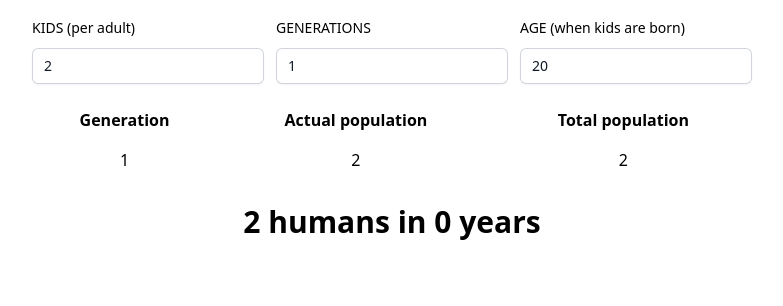
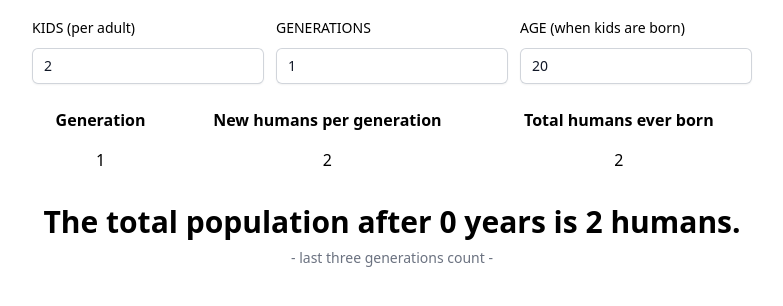
Before and after one commit to mike-tuxedo/population-calculator, a SvelteKit app: page / in a window 1280 px wide. Shown: the top 306 px of the page, without its empty margins (248-1031 px from the left). Built offline with nearby package versions, Linux system fonts and the light colour scheme.

Commit message:
Fix no deaths

```diff
--- a/src/routes/+page.svelte
+++ b/src/routes/+page.svelte
@@ -14,15 +14,27 @@
 
 		for (let i = 1; i < generations; i++) {
 			const currentGenerationPopulation = result[i - 1].currentGenerationPopulation * kids;
-			console.log(result[i - 1].population);
 			const population = result[i - 1].population + currentGenerationPopulation;
 			result.push({ population, currentGenerationPopulation });
 		}
 		return result;
 	});
+	let lastThreePopulation = $derived.by(() => {
+		if (generations === 1) {
+			return start;
+		} else if (generations === 2) {
+			return start + populationPerGeneration[generations - 1].currentGenerationPopulation;
+		} else {
+			console.log(populationPerGeneration[generations - 1].currentGenerationPopulation, populationPerGeneration[generations - 2].currentGenerationPopulation, populationPerGeneration[generations - 3].currentGenerationPopulation);
+			return populationPerGeneration[generations - 1].currentGenerationPopulation + populationPerGeneration[generations - 2].currentGenerationPopulation + populationPerGeneration[generations - 3].currentGenerationPopulation;
+		}
+
+	});
+
 
 	$effect(() => {
-		console.log('populationPerGeneration changed', populationPerGeneration.length);
+		console.log('Generations', populationPerGeneration.length);
+		console.log('Total Population', lastThreePopulation);
 	});
 </script>
 
@@ -60,13 +72,16 @@
 		</div>
 	</div>
 
-	<div class="tablewrapper text-center w-full px-6 mt-4" style="max-height: calc(100vh - 420px); overflow: auto;">
+	<div
+		class="tablewrapper text-center w-full px-6 mt-4"
+		style="max-height: calc(100vh - 460px); overflow: auto;"
+	>
 		<table class="w-full">
 			<tbody>
 				<tr class="sticky top-0" style="background: #fff">
 					<th class="p-2">Generation</th>
-					<th class="p-2">Actual population</th>
-					<th class="p-2">Total population</th>
+					<th class="p-2">New humans per generation</th>
+					<th class="p-2">Total humans ever born</th>
 				</tr>
 				{#each populationPerGeneration.reverse() as population, i}
 					<tr>
@@ -86,10 +101,8 @@
 	</div>
 
 	<p class="w-full text-3xl text-center font-bold p-6" style="overflow-wrap: break-word;">
-		{populationPerGeneration[populationPerGeneration.length - 1].population.toLocaleString(
-			'de-DE',
-			{ maximumFractionDigits: 0 }
-		)} humans in {(generations - 1) * birthAge} years
+		The total population after {(generations - 1)*birthAge} years is {lastThreePopulation.toLocaleString('de-DE', { maximumFractionDigits: 0 })} humans.
+		<span class="block text-sm font-normal text-gray-500 mt-2">- last three generations count -</span>
 	</p>
 </div>
 
```
